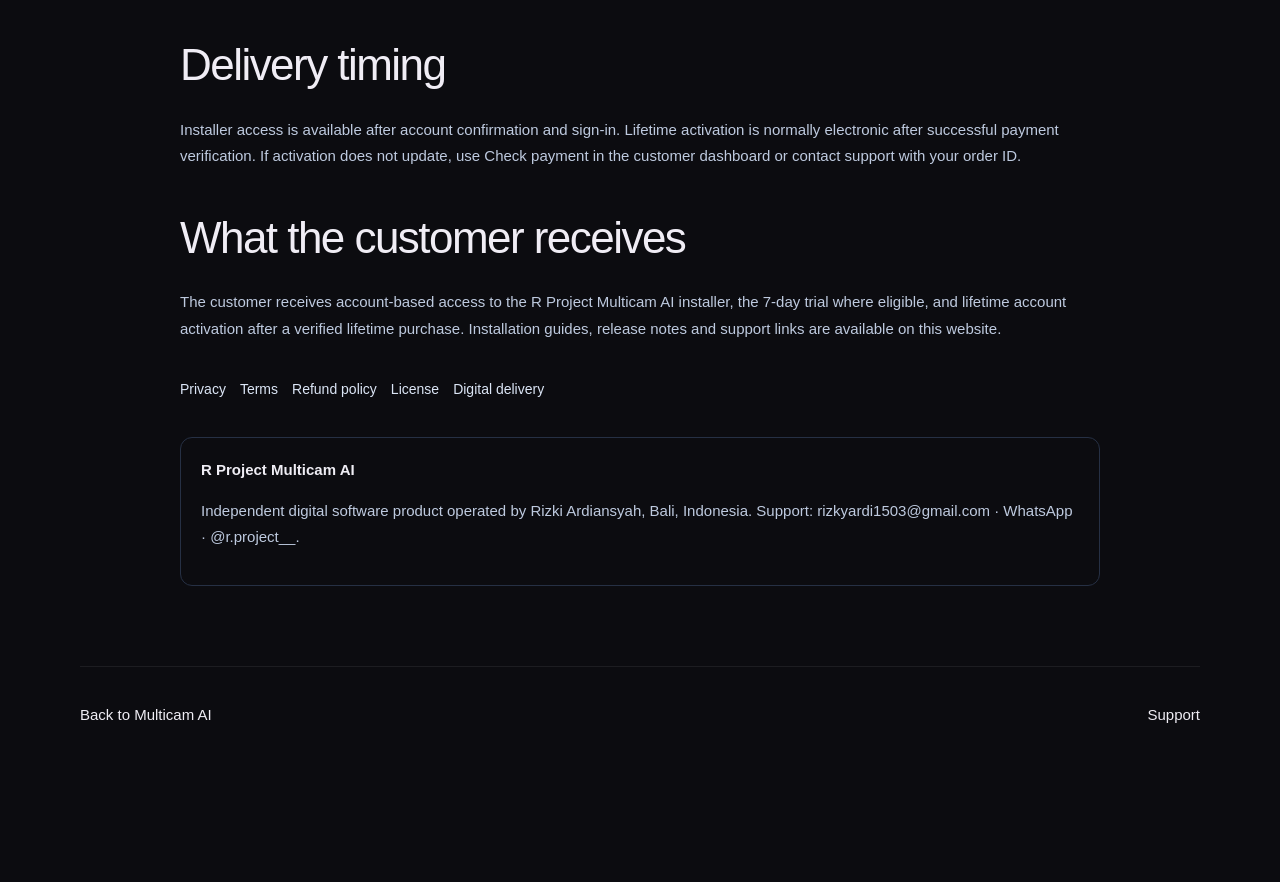
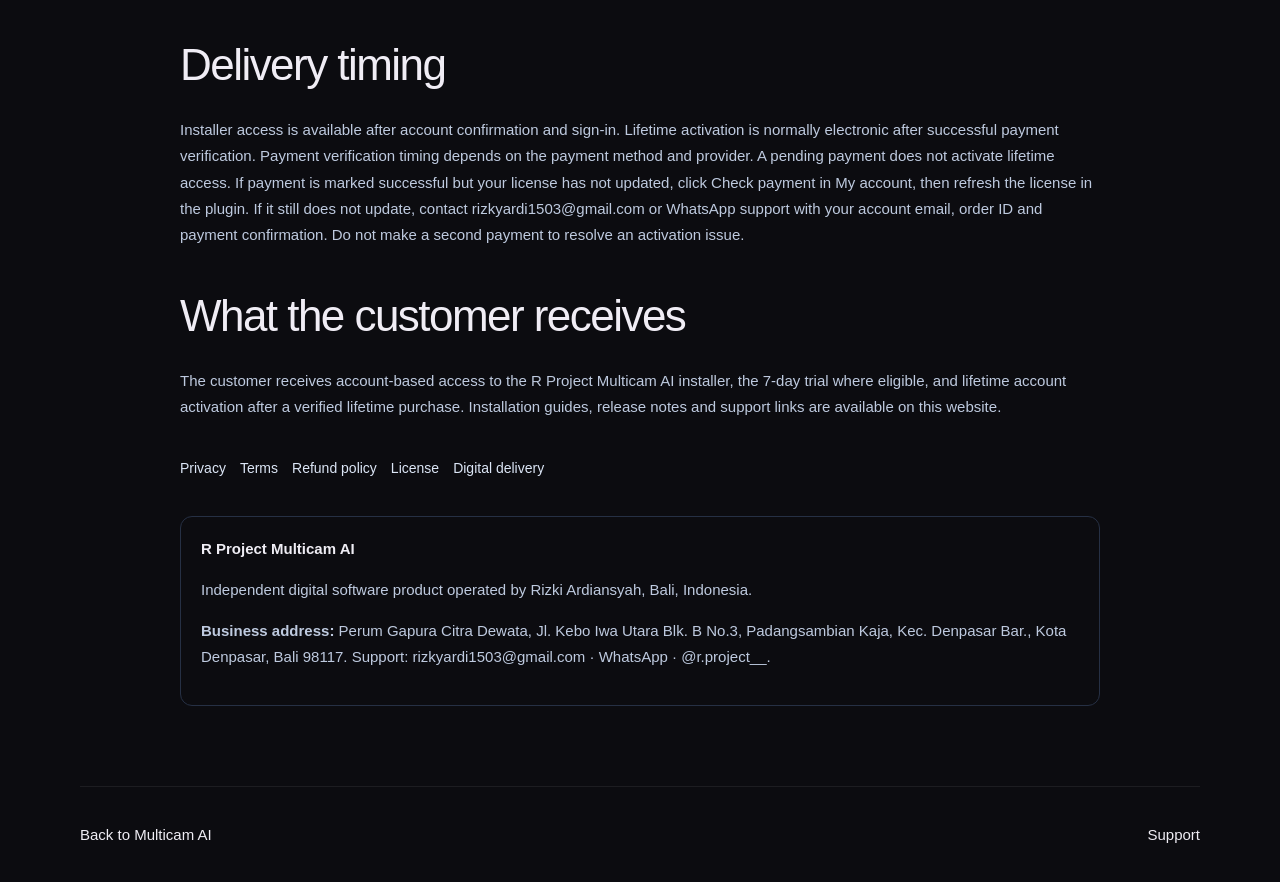
Before and after one commit to rizkyardi1503-bot/r-multicam, a plain HTML site: page site/digital-delivery/index.html in a window 1280 px wide. Shown: the part 959-1841 px from the top of the page. Before the commit the page ends 1723 px from the top, so only its background shows below. Drawn offline with Linux system fonts and the light colour scheme; a web font is replaced by a local one.

Commit message:
Clarify business address and digital purchase support information

```diff
--- a/site/digital-delivery/index.html
+++ b/site/digital-delivery/index.html
@@ -2,5 +2,5 @@
 <p class="eyebrow">PURCHASE / DIGITAL DELIVERY</p><h1>Digital delivery & purchase process</h1><p>R Project Multicam AI is a digital software product. No physical goods are shipped.</p>
 <h2>Free trial delivery</h2><ol><li>Create an R Project account on this website.</li><li>Confirm your email and sign in.</li><li>Choose Windows or macOS and download the installer.</li><li>Install the plugin in Adobe Premiere Pro and sign in.</li><li>Your server-timed 7-day trial starts on the first plugin activation.</li></ol>
 <h2>Lifetime purchase</h2><ol><li>Sign in with the same R Project account used in the plugin.</li><li>Select Lifetime License. The standard price is <strong><b data-rp-price style="font:inherit">Rp3.575.000</b></strong> one-time.</li><li>Review the final IDR amount and continue to Midtrans checkout when the payment gateway is available.</li><li>Complete payment using an available Midtrans payment method.</li><li>Midtrans sends payment confirmation to R Project.</li><li>After verification, the account license changes to Lifetime.</li><li>Refresh the license in the Premiere plugin or sign in again to use lifetime access.</li></ol>
-<h2>Delivery timing</h2><p>Installer access is available after account confirmation and sign-in. Lifetime activation is normally electronic after successful payment verification. If activation does not update, use Check payment in the customer dashboard or contact support with your order ID.</p>
-<h2>What the customer receives</h2><p>The customer receives account-based access to the R Project Multicam AI installer, the 7-day trial where eligible, and lifetime account activation after a verified lifetime purchase. Installation guides, release notes and support links are available on this website.</p><nav class="policy-nav" aria-label="Legal pages"><a href="/privacy/">Privacy</a><a href="/terms/">Terms</a><a href="/refund-policy/">Refund policy</a><a href="/license/">License</a><a href="/digital-delivery/">Digital delivery</a></nav><div class="business-note"><strong>R Project Multicam AI</strong><p>Independent digital software product operated by Rizki Ardiansyah, Bali, Indonesia. Support: <a href="mailto:rizkyardi1503@gmail.com">rizkyardi1503@gmail.com</a> · <a href="https://wa.me/6282233161680" target="_blank" rel="noopener noreferrer">WhatsApp</a> · <a href="https://www.instagram.com/r.project__/" target="_blank" rel="noopener noreferrer">@r.project__</a>.</p></div></main><footer class="wrap"><a href="/">Back to Multicam AI</a><a href="/help/">Support</a></footer></body></html>
+<h2>Delivery timing</h2><p>Installer access is available after account confirmation and sign-in. Lifetime activation is normally electronic after successful payment verification. Payment verification timing depends on the payment method and provider. A pending payment does not activate lifetime access. If payment is marked successful but your license has not updated, click Check payment in My account, then refresh the license in the plugin. If it still does not update, contact <a href="mailto:rizkyardi1503@gmail.com">rizkyardi1503@gmail.com</a> or <a href="https://wa.me/6282233161680">WhatsApp support</a> with your account email, order ID and payment confirmation. Do not make a second payment to resolve an activation issue.</p>
+<h2>What the customer receives</h2><p>The customer receives account-based access to the R Project Multicam AI installer, the 7-day trial where eligible, and lifetime account activation after a verified lifetime purchase. Installation guides, release notes and support links are available on this website.</p><nav class="policy-nav" aria-label="Legal pages"><a href="/privacy/">Privacy</a><a href="/terms/">Terms</a><a href="/refund-policy/">Refund policy</a><a href="/license/">License</a><a href="/digital-delivery/">Digital delivery</a></nav><div class="business-note"><strong>R Project Multicam AI</strong><p>Independent digital software product operated by Rizki Ardiansyah, Bali, Indonesia.</p><p><strong>Business address:</strong> Perum Gapura Citra Dewata, Jl. Kebo Iwa Utara Blk. B No.3, Padangsambian Kaja, Kec. Denpasar Bar., Kota Denpasar, Bali 98117. Support: <a href="mailto:rizkyardi1503@gmail.com">rizkyardi1503@gmail.com</a> · <a href="https://wa.me/6282233161680" target="_blank" rel="noopener noreferrer">WhatsApp</a> · <a href="https://www.instagram.com/r.project__/" target="_blank" rel="noopener noreferrer">@r.project__</a>.</p></div></main><footer class="wrap"><a href="/">Back to Multicam AI</a><a href="/help/">Support</a></footer></body></html>
```
